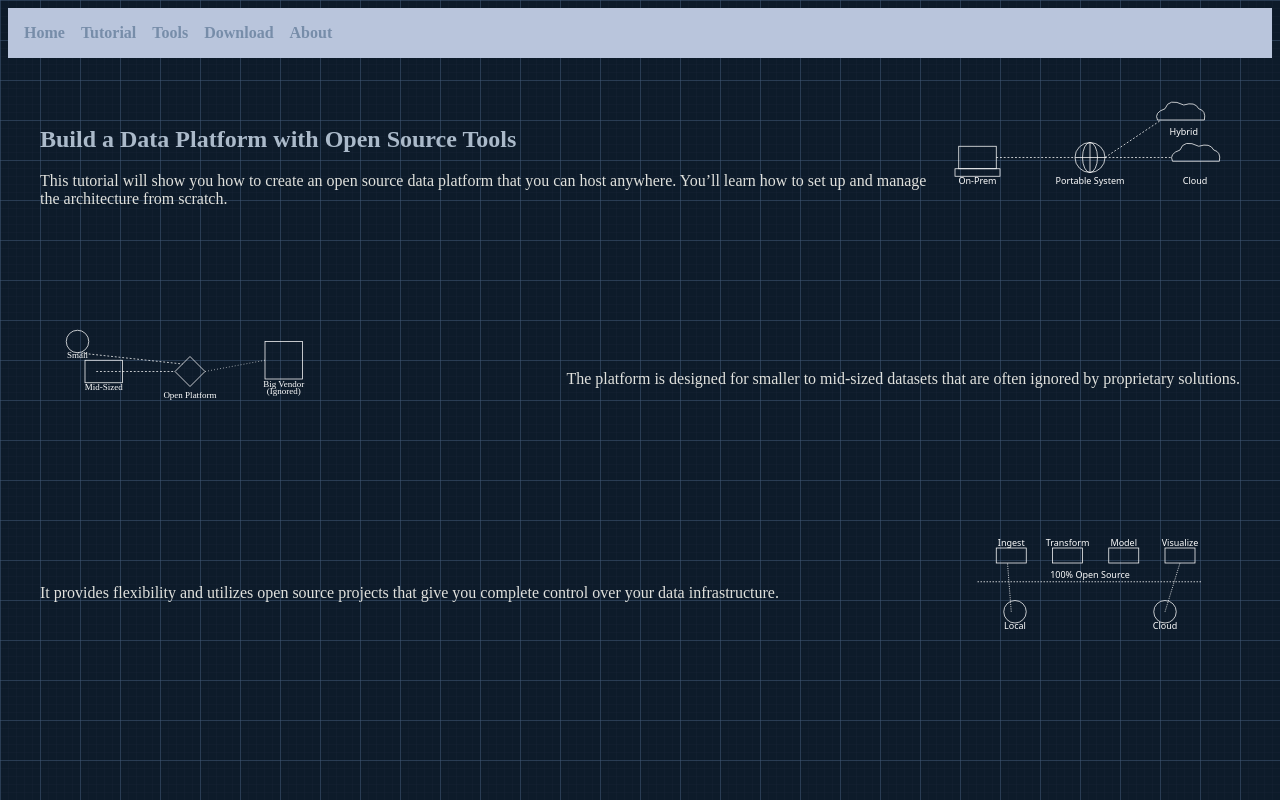
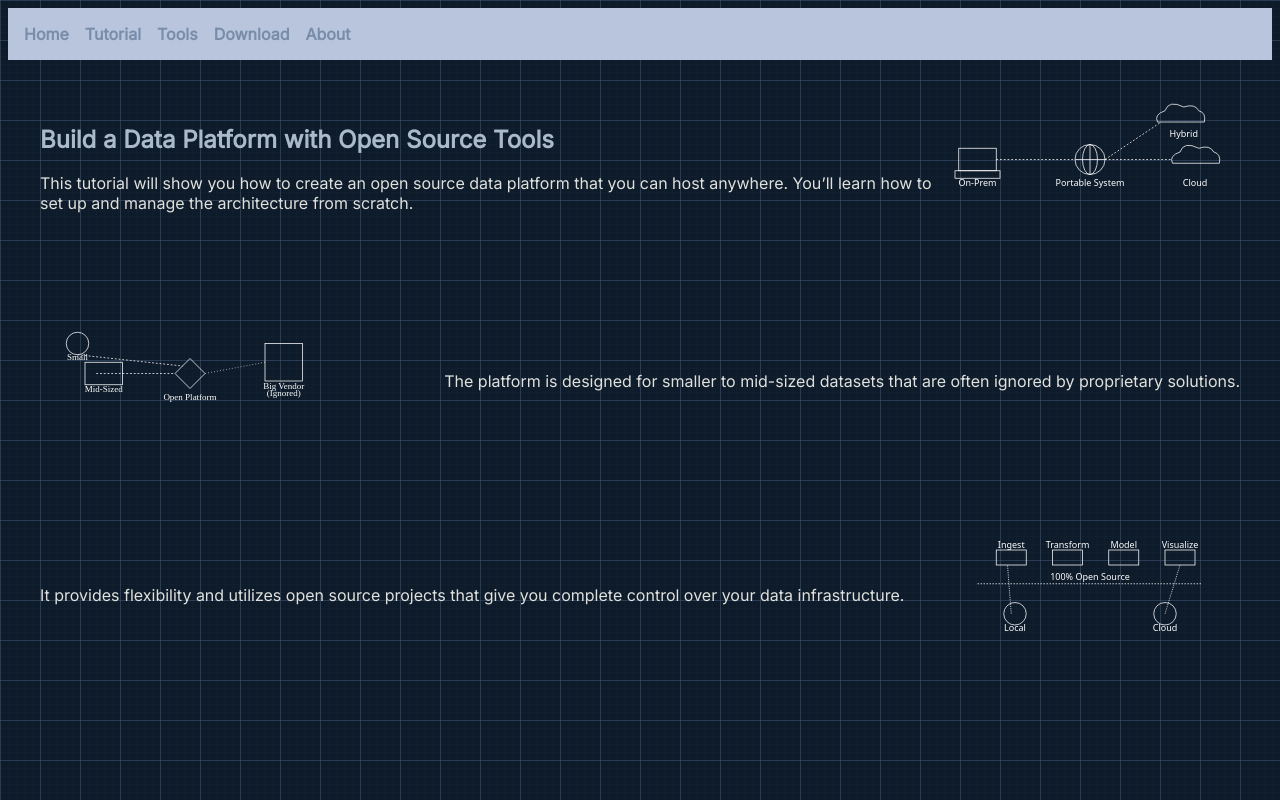
Before and after one commit to steve-homer/data-platform-tutorial, a plain HTML site: page index.html in a window 1280 px wide. Drawn offline with Linux system fonts and the light colour scheme; files whose address does not match are found by name.

Commit message:
Fix to use google font

```diff
--- a/assets/styles.css
+++ b/assets/styles.css
@@ -5,6 +5,7 @@
   --accent: #b9c5dc;
   --highlight: #abbaca;
   --link: #778da9;
+  --font-family: 'Inter', sans-serif;
 }
 
 body {
@@ -13,6 +14,7 @@ body {
   background-size: cover;
   background-attachment: fixed;
   color: var(--text);
+  font-family: var(--font-family);
 }
 
 nav {
```
